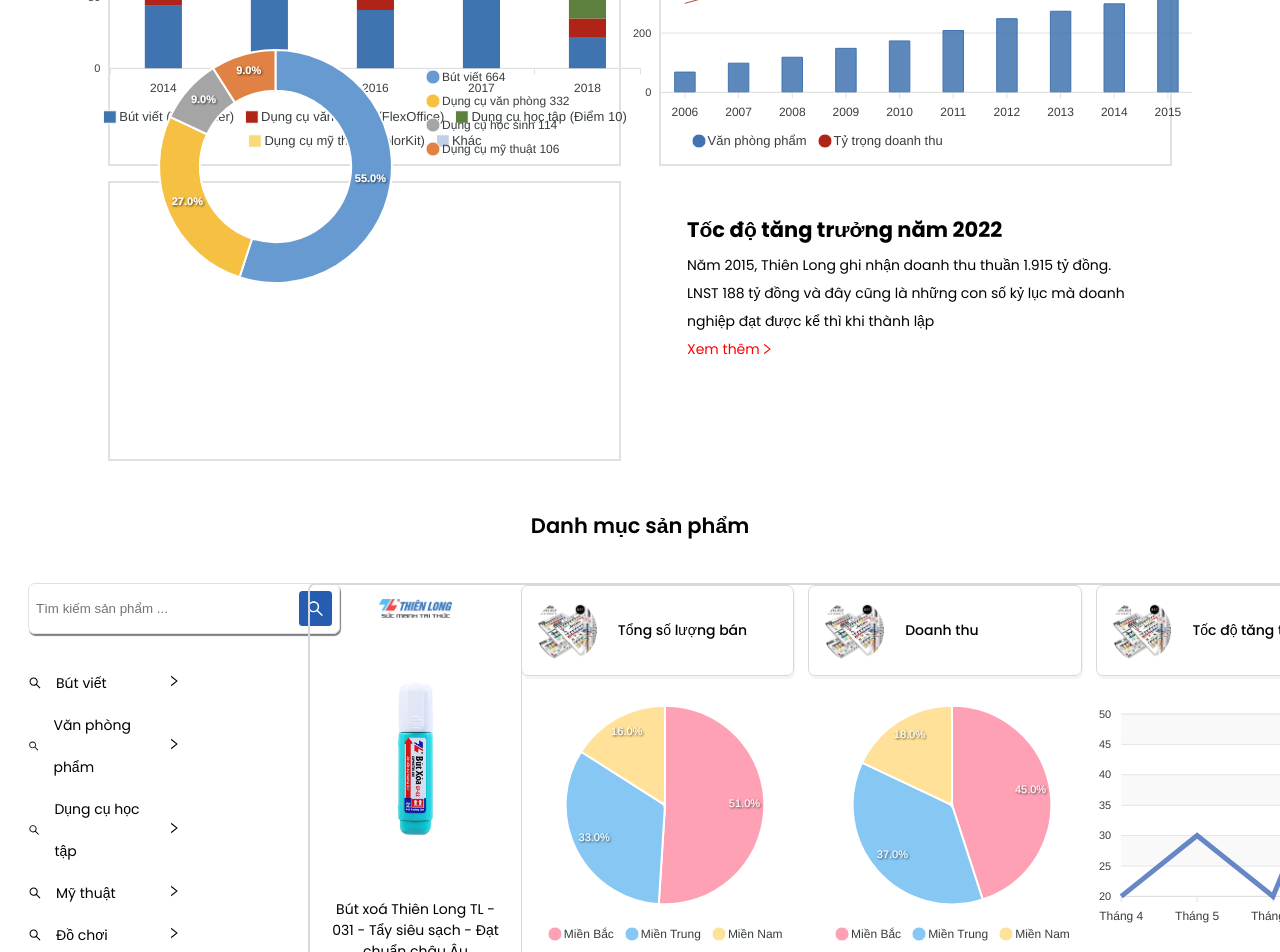
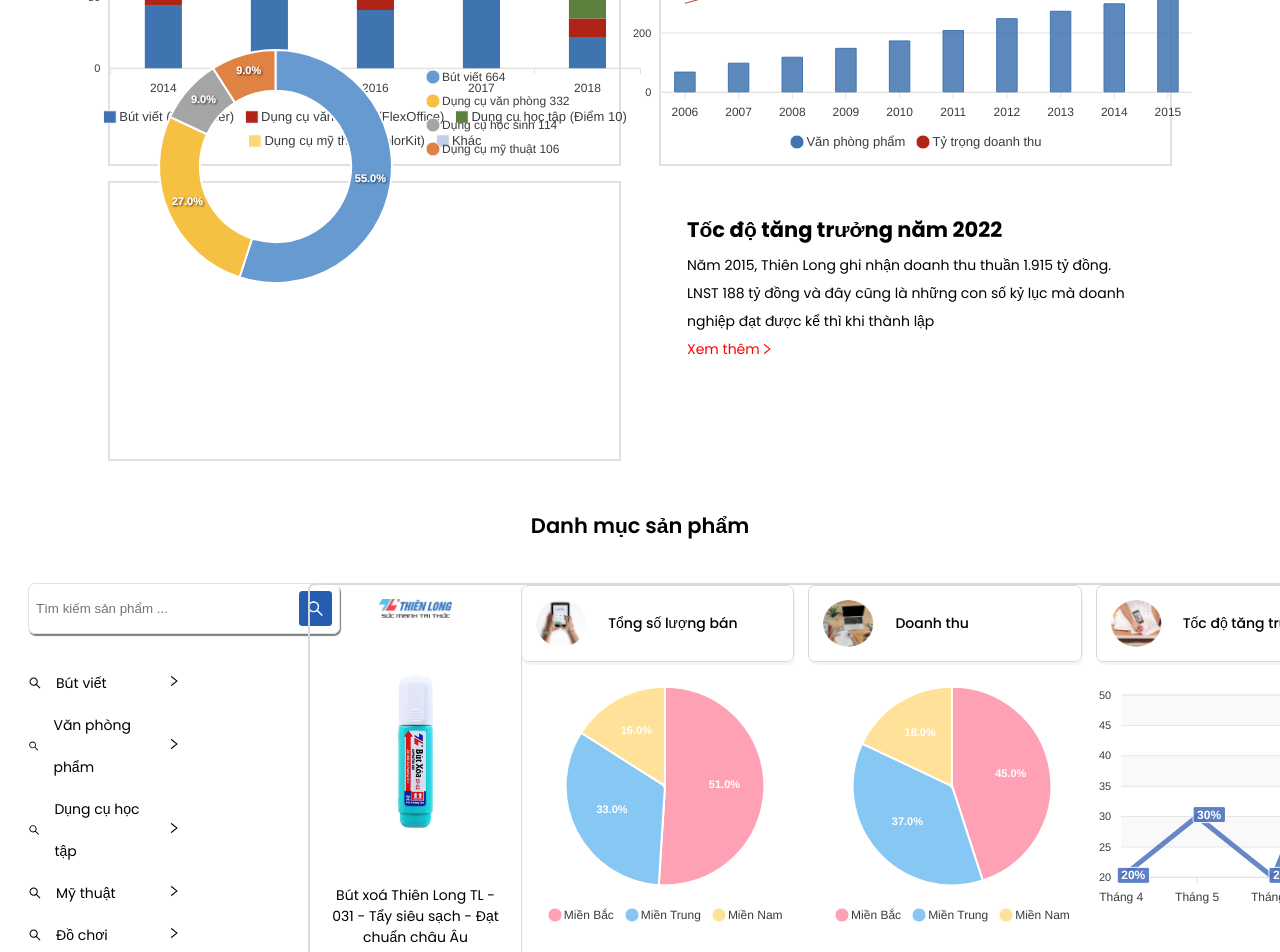
Before and after one commit to datpham0110/Metaproduct, a React (Create React App) app: page / in a window 1280 px wide. Shown: the part 420-1372 px from the top of the page. Built offline with nearby package versions, Linux system fonts and the light colour scheme.

Commit message:
[Nhan commit] - complete home page

```diff
--- a/src/components/LineChart.jsx
+++ b/src/components/LineChart.jsx
@@ -55,8 +55,8 @@
           },
         },
         legend: {
-          horizontalAlign: 'left',
-          offsetX: 40,
+          horizontalAlign: 'center',
+          offsetY: 5,
           fontSize: '13px',
           fontFamily: 'Helvetica, Arial',
           fontWeight: 400,
--- a/src/components/ListProductContent.jsx
+++ b/src/components/ListProductContent.jsx
@@ -1,7 +1,9 @@
 import React, { useState } from "react";
 import logo from "../images/logo.png";
 import imgproduct from "../images/1.jpg";
-import logotitle from "../images/NewProduct_1.png";
+import logotitle1 from "../images/iconDetails.png";
+import logotitle2 from "../images/iconDetails2.png";
+import logotitle3 from "../images/iconDetails3.png";
 import Chart from "react-apexcharts";
 
 const ListProductContent = () => {
@@ -23,9 +25,17 @@
         style: {
           fontSize: "11px",
           fontFamily: "Helvetica, Arial, sans-serif",
-          fontWeight: "400",
+          fontWeight: "600",
           // colors: ['#000']
         },
+        dropShadow: {
+          enabled: false,
+          top: 1,
+          left: 1,
+          blur: 1,
+          color: '#000',
+          opacity: 0.55
+        }
       },
       chart: {
         width: 380,
@@ -41,6 +51,18 @@
       },
       legend: {
         position: "bottom",
+      },
+      plotOptions: {
+        pie: {
+          startAngle: 0,
+          endAngle: 360,
+          expandOnClick: true,
+          customScale: 1,
+          dataLabels: {
+              offset: -20,
+              minAngleToShowLabel: 10
+          },
+        },
       },
       labels: label,
       responsive: [
@@ -69,13 +91,21 @@
         "rgba(255, 206, 86, 0.6)",
       ],
       dataLabels: {
-        textAnchor: "middle",
         style: {
           fontSize: "11px",
           fontFamily: "Helvetica, Arial, sans-serif",
-          fontWeight: "400",
+          fontWeight: "600",
           // colors: ['#000']
         },
+        offsetX: -30,
+        dropShadow: {
+          enabled: false,
+          top: 1,
+          left: 1,
+          blur: 1,
+          color: '#000',
+          opacity: 0.45
+        }
       },
       chart: {
         width: 380,
@@ -94,9 +124,13 @@
       },
       plotOptions: {
         pie: {
-          horizontal: false,
+          startAngle: 0,
+          endAngle: 360,
+          expandOnClick: true,
+          customScale: 1,
           dataLabels: {
-            position: "bottom",
+              offset: -20,
+              minAngleToShowLabel: 10
           },
         },
       },
@@ -127,6 +161,18 @@
     ],
     options: {
       colors: ["#4D73BE"],
+      plotOptions: {
+        line: {
+          startAngle: 0,
+          endAngle: 360,
+          expandOnClick: true,
+          customScale: 1,
+          dataLabels: {
+              offset: -20,
+              minAngleToShowLabel: 10
+          },
+        },
+      },
       chart: {
         height: 350,
         type: "line",
@@ -135,7 +181,16 @@
         },
       },
       dataLabels: {
-        enabled: false,
+        enabled: true,
+        textAnchor: 'start',
+        // offsetY: -10,
+        // offsetX: -5,
+        formatter: function (val, opts) {
+          return val + '%'
+        },
+        background:{
+          enabled: true
+        }
       },
       stroke: {
         curve: "straight",
@@ -189,7 +244,7 @@
           <div className="listproductcontent__item__detail">
             <div className="listproductcontent__item__detail__card">
               <div className="listproductcontent__item__detail__card__title">
-                <img src={logotitle} alt="" />
+                <img src={logotitle1} alt="" />
                 <span>Tổng số lượng bán</span>
               </div>
               <div className="listproductcontent__item__detail__card__chart">
@@ -204,7 +259,7 @@
             </div>
             <div className="listproductcontent__item__detail__card">
               <div className="listproductcontent__item__detail__card__title">
-                <img src={logotitle} alt="" />
+                <img src={logotitle2} alt="" />
                 <span>Doanh thu</span>
               </div>
               <div className="listproductcontent__item__detail__card__chart">
@@ -218,7 +273,7 @@
             </div>
             <div className="listproductcontent__item__detail__card">
               <div className="listproductcontent__item__detail__card__title">
-                <img src={logotitle} alt="" />
+                <img src={logotitle3} alt="" />
                 <span>Tốc độ tăng trưởng</span>
               </div>
               <div className="listproductcontent__item__detail__card__chart__linechart">
--- a/src/sass/components/_listproduct.scss
+++ b/src/sass/components/_listproduct.scss
@@ -314,7 +314,7 @@
                 gap: 1.5rem;
 
                 img{
-                    width: 25%;
+                    width: 21%;
                     border-radius: 50%;
                     object-fit: cover;
                 }
```
